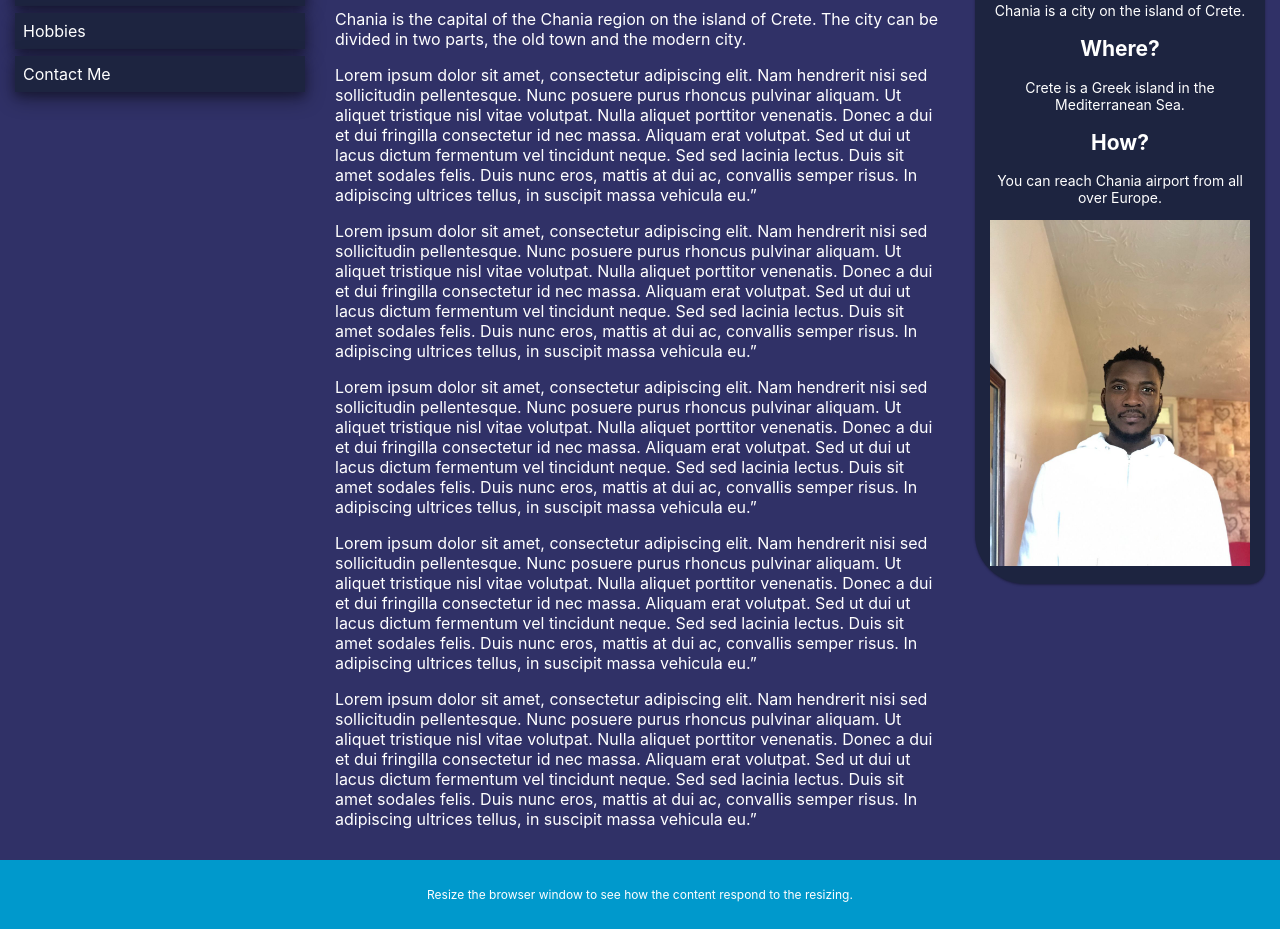
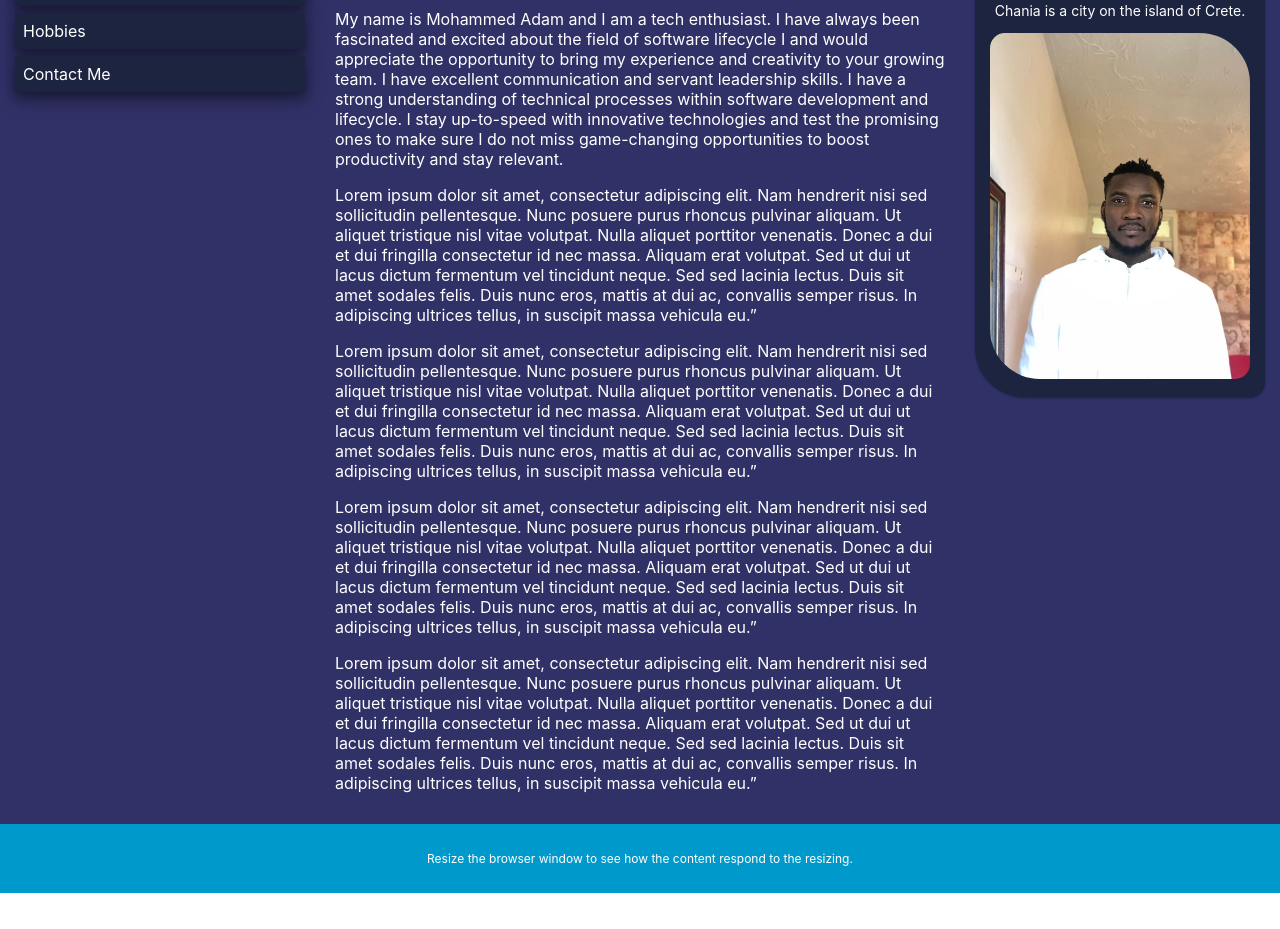
Before and after one commit to adamekissa/Portfolio, a React (Create React App) app in the folder view/amj/: page / in a window 1280 px wide. Shown: the part 200-1129 px from the top of the page. After the commit the page ends 1093 px from the top, so only its background shows below. Built offline with nearby package versions, Linux system fonts and the light colour scheme.

Commit message:
Animation added to components

```diff
--- a/view/amj/package.json
+++ b/view/amj/package.json
@@ -8,6 +8,7 @@
     "@testing-library/user-event": "^13.5.0",
     "react": "^18.0.0",
     "react-dom": "^18.0.0",
+    "react-reveal": "^1.2.2",
     "react-router-dom": "^6.3.0",
     "react-scripts": "5.0.0",
     "web-vitals": "^2.1.4"
--- a/view/amj/src/Components/App/App.css
+++ b/view/amj/src/Components/App/App.css
@@ -108,4 +108,5 @@ html {
 
 #img {
     width: 100%;
+    border-radius: 15px 50px;
 }
--- a/view/amj/src/Components/App/App.js
+++ b/view/amj/src/Components/App/App.js
@@ -2,6 +2,8 @@ import pic from "../../Images/jallow.jpeg"
 import './App.css';
 import { Link } from "react-router-dom";
 import Header from "../Header";
+import Pulse from 'react-reveal/Pulse';
+import Wobble from 'react-reveal/Wobble';
 
 function App() {
   return (
@@ -19,8 +21,16 @@ function App() {
 </div>
 
 <div className="col-6 col-s-9">
-<h1>A little About Me</h1>
-<p>Chania is the capital of the Chania region on the island of Crete. The city can be divided in two parts, the old town and the modern city.</p>
+<Pulse> <h1> A little About Me </h1> </Pulse>
+<p>
+    My name is Mohammed Adam and I am a tech enthusiast.
+I have always been fascinated and excited about the field of software lifecycle I and would appreciate the opportunity to bring my
+experience and creativity to your growing team. I have excellent communication and servant
+leadership skills. I have a strong understanding of technical processes within software development
+and lifecycle. I stay up-to-speed with innovative technologies and test the promising ones to make
+sure I do not miss game-changing opportunities to boost productivity and stay relevant.
+
+  </p>
 <p>Lorem ipsum dolor sit amet, consectetur adipiscing elit.
             Nam hendrerit nisi sed sollicitudin pellentesque. Nunc
             posuere purus rhoncus pulvinar aliquam. Ut aliquet tristique
@@ -52,7 +62,6 @@ function App() {
             mattis at dui ac, convallis semper risus. In adipiscing ultrices
             tellus, in suscipit massa vehicula eu.”
 </p>
-
 <p>Lorem ipsum dolor sit amet, consectetur adipiscing elit.
             Nam hendrerit nisi sed sollicitudin pellentesque. Nunc
             posuere purus rhoncus pulvinar aliquam. Ut aliquet tristique
@@ -64,27 +73,13 @@ function App() {
             tellus, in suscipit massa vehicula eu.”
 </p>
 
-<p>Lorem ipsum dolor sit amet, consectetur adipiscing elit.
-            Nam hendrerit nisi sed sollicitudin pellentesque. Nunc
-            posuere purus rhoncus pulvinar aliquam. Ut aliquet tristique
-            nisl vitae volutpat. Nulla aliquet porttitor venenatis. Donec
-            a dui et dui fringilla consectetur id nec massa. Aliquam erat
-            volutpat. Sed ut dui ut lacus dictum fermentum vel tincidunt neque.
-            Sed sed lacinia lectus. Duis sit amet sodales felis. Duis nunc eros,
-            mattis at dui ac, convallis semper risus. In adipiscing ultrices
-            tellus, in suscipit massa vehicula eu.”
-</p>
 </div>
 
 <div className="col-3 col-s-12">
 <div className="aside">
 <h2>What?</h2>
 <p>Chania is a city on the island of Crete.</p>
-<h2>Where?</h2>
-<p>Crete is a Greek island in the Mediterranean Sea.</p>
-<h2>How?</h2>
-<p>You can reach Chania airport from all over Europe.</p>
-<img id="img" src={pic} alt="amjp" />
+<Wobble> <img id="img" src={pic} alt="amjp" /> </Wobble>
 </div>
 </div>
 </div>
```
Also changed, not shown: 1 other file (tests, documents, lock files or other folders).
